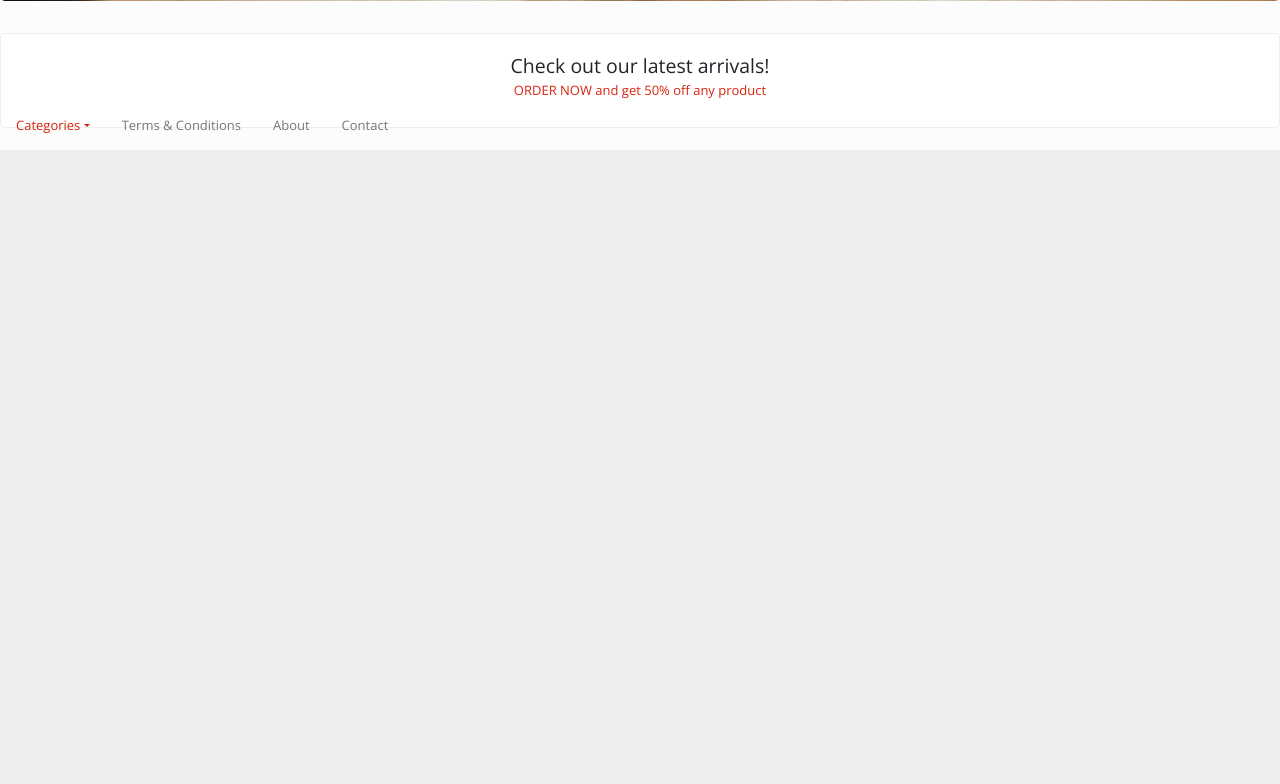
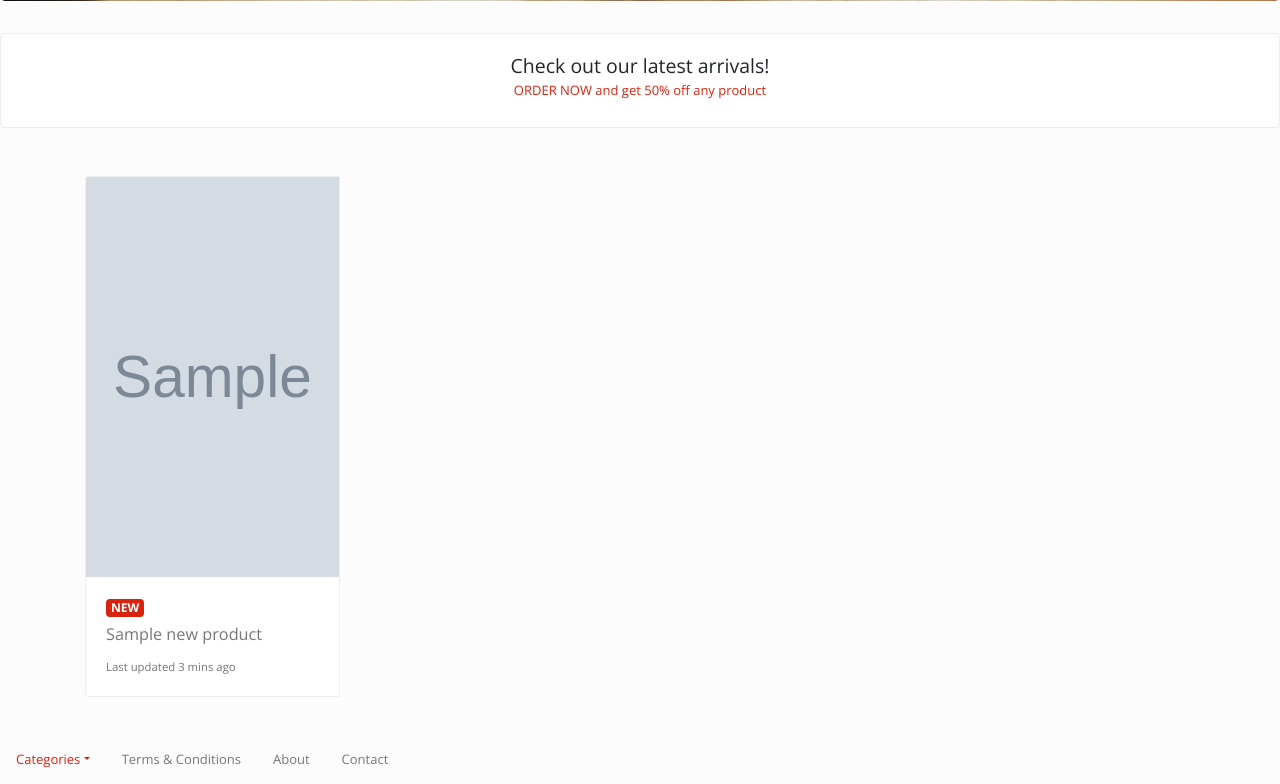
Before and after one commit to GuillaumePromoOz/desktop-buddies, a Symfony app: template templates/main/index.html.twig in a window 1280 px wide. Shown: the part 959-1743 px from the top of the page. Before the commit the page ends 1109 px from the top, so only its background shows below. Run offline with Twig, Linux system fonts and the light colour scheme; the template is opened without the code that fills it: most values are stand-ins (such as "Sample title", 1, 10 or a date in 2020); grey boxes marked "Sample" are stand-in pictures; some libraries are stand-ins or nearby versions.

Commit message:
custom request to get product by status new for home page

```diff
--- a/public/css/site.css
+++ b/public/css/site.css
@@ -51,7 +51,7 @@ footer {
   text-align: center;
 }*/
 
-.toy-image {
+.product-image {
   width: 100%;
   height: 400px;
   object-fit: cover;
--- a/src/Controller/MainController.php
+++ b/src/Controller/MainController.php
@@ -2,6 +2,7 @@
 
 namespace App\Controller;
 
+use App\Repository\ProductRepository;
 use App\Repository\CategoryRepository;
 use Symfony\Component\HttpFoundation\Response;
 use Symfony\Component\Routing\Annotation\Route;
@@ -12,15 +13,16 @@ class MainController extends AbstractController
     /**
      * @Route("/", name="home")
      */
-    public function home(CategoryRepository $categoryRepository): Response
+    public function home(CategoryRepository $categoryRepository, ProductRepository $productRepository): Response
     {
         // Finds all categories for navbar
         $categories = $categoryRepository->findAll();
 
-        $newProducts = $categoryRepository->findToysByCategoryId(1);
+        $newProducts = $productRepository->findProductByStatus(3);
 
         return $this->render('main/index.html.twig', [
             'categories' => $categories,
+            'newProducts' => $newProducts,
         ]);
     }
 }
--- a/templates/category/read.html.twig
+++ b/templates/category/read.html.twig
@@ -19,7 +19,7 @@
         <div class="card-group toy-card">
           <div class="card">
             <a href="{{ path('products_read', {id: product.id}) }}">
-              <img class ="toy-image" src="{{ asset('images/' ~ product.image) }}" alt="product-image"/>
+              <img class ="product-image" src="{{ asset('images/' ~ product.image) }}" alt="product-image"/>
               <div class="card-body">
                 <button type="button" class="btn btn-outline-warning btn-small mb-3">Details</button>
             <a/>
--- a/templates/main/index.html.twig
+++ b/templates/main/index.html.twig
@@ -19,4 +19,26 @@
     <h6 class="card-subtitle mb-2 text-primary">ORDER NOW and get 50% off any product</h6>
   </div>
 </div>
+
+ <main class="container">
+    <div class="row">
+     <!-- Lastest Arrivals Product Card -->
+     {% for newProduct in newProducts %}
+      <div class="col-6 col-sm-6 col-md-4 col-lg-3">
+        <div class="card-group toy-card">
+          <div class="card">
+            <a href="{{ path('products_read', {id: newProduct.id}) }}">
+            <img class ="product-image" src="{{ asset('images/' ~ newProduct.image) }}"/>
+            <div class="card-body">
+            <h5><span class="badge badge-primary">NEW</span></h5>
+              <h5 class="card-title text-secondary">{{ newProduct.name }}</h5>
+            <a/>
+              <p class="card-text"><small class="text-muted">Last updated 3 mins ago</small></p>
+            </div>
+          </div>
+        </div>
+      </div>
+      {% endfor %}
+    </div>
+  </main>
 {% endblock %}
```
